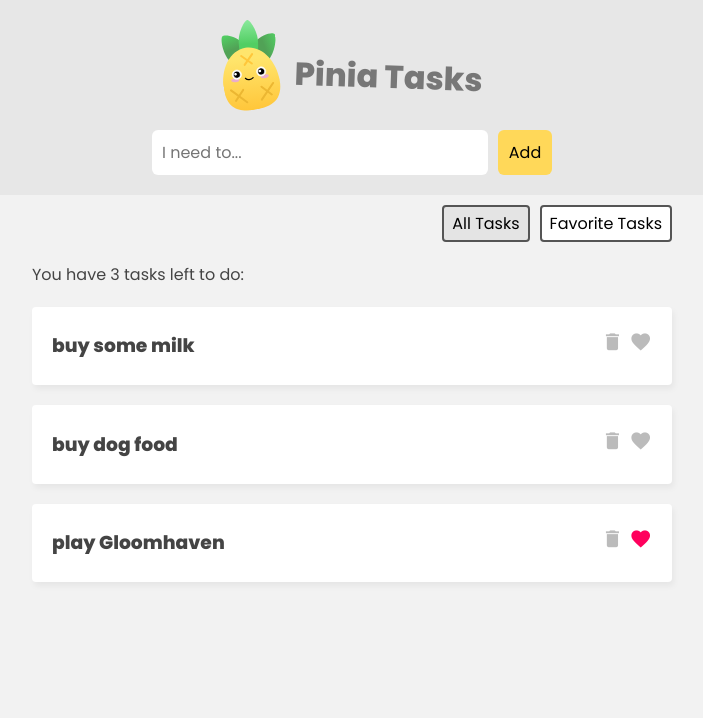
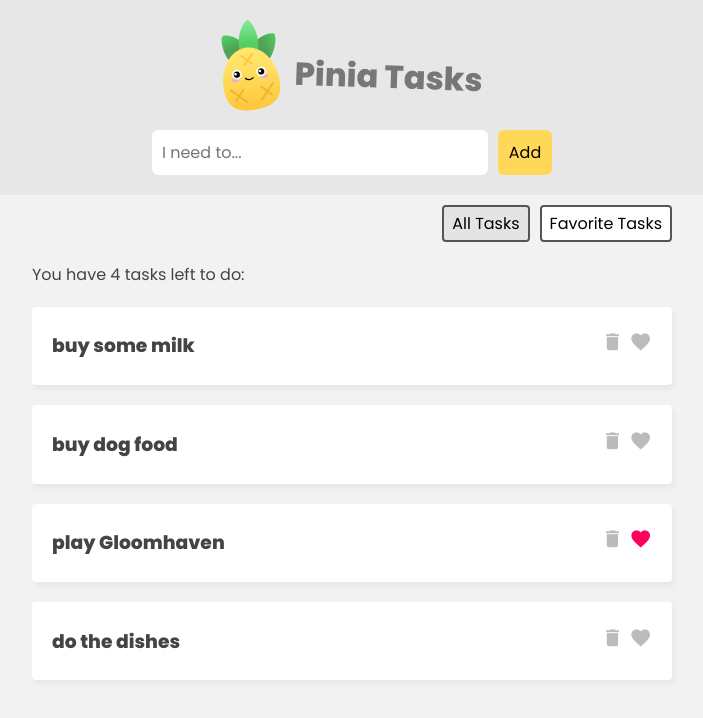
Before and after one commit to predrag-m/pinia-tasks, a Vue app: page / in a window 1280 px wide. Shown: the top 718 px of the page, without its empty margins (288-991 px from the left). Built offline with nearby package versions, Linux system fonts and the light colour scheme; data requests are answered from the project's data file; the HTML template or start-up script is replaced by a standard one.

Commit message:
Created async action 'getTasks' inside the TaskStore.ts, added its CSS and implemented it inside App.vue

```diff
--- /dev/null
+++ b/data/db.json
@@ -0,0 +1,24 @@
+{
+    "tasks": [
+        {
+            "id": 1,
+            "isFav": false,
+            "title": "buy some milk"
+        },
+        {
+            "id": 2,
+            "isFav": false,
+            "title": "buy dog food"
+        },
+        {
+            "id": 3,
+            "isFav": true,
+            "title": "play Gloomhaven"
+        },
+        {
+            "id": 4,
+            "isFav": false,
+            "title": "do the dishes"
+        }
+    ]
+}
--- a/src/App.vue
+++ b/src/App.vue
@@ -8,6 +8,8 @@ import type { TaskFilter } from "@/types/TaskFilter";
 /// 'useTaskStore()' returns us the 'store' property that we are placing inside the 'taskStore' constant.
 const taskStore = useTaskStore();
 const taskFilter = ref<TaskFilter>("all");
+
+taskStore.getTasks();
 </script>
 
 <template>
@@ -36,7 +38,10 @@ const taskFilter = ref<TaskFilter>("all");
         Favorite Tasks
       </button>
     </nav>
+    <!-- loading -->
+    <div v-if="taskStore.isLoading" class="loading">Loading tasks...</div>
     <!-- task list -->
+    <div v-else-if="taskStore.tasks">
       <div v-if="taskFilter === 'all'" class="task-list">
         <p>You have {{ taskStore.allTasksCount }} tasks left to do:</p>
         <div v-for="task in taskStore.tasks" :key="task.id">
@@ -52,6 +57,7 @@ const taskFilter = ref<TaskFilter>("all");
           <task-details :task="task" />
         </div>
       </div>
+    </div>
   </main>
 </template>
 
--- a/src/assets/main.css
+++ b/src/assets/main.css
@@ -32,6 +32,17 @@ header h1 {
     margin-left: 15px;
     color: #777;
     transform: rotate(2deg);
+}
+
+/* loading */
+.loading {
+    max-width: 640px;
+    border: 1px solid #ffd859;
+    background: #ffe9a0;
+    color: #3a3a3a;
+    padding: 5px 0;
+    text-align: center;
+    margin: 30px auto;
 }
 
 /* task list */
--- a/src/stores/TaskStore.ts
+++ b/src/stores/TaskStore.ts
@@ -3,16 +3,14 @@ import type { Task } from "@/types/Task";
 
 type State = {
   tasks: Task[];
+  isLoading: boolean;
 };
 
 export const useTaskStore = defineStore("taskStore", {
   state: (): State => {
     return {
-      tasks: [
-        { id: 1, title: "buy some milk", isFav: false },
-        { id: 2, title: "buy dog food", isFav: false },
-        { id: 3, title: "play Gloomhaven", isFav: true },
-      ],
+      tasks: [],
+      isLoading: false,
     };
   },
 
@@ -27,6 +25,16 @@ export const useTaskStore = defineStore("taskStore", {
   },
 
   actions: {
+    async getTasks() {
+      this.isLoading = true;
+      setTimeout(async () => {
+        const res = await fetch("http://localhost:3000/tasks/");
+        const data: Task[] = await res.json();
+
+        this.tasks = data;
+        this.isLoading = false;
+      }, 1500);
+    },
     addTask(task: Task) {
       this.tasks.push(task);
     },
```
Also changed, not shown: src/composables/getTasks.ts (added, +27 -0 lines), data/howTo.txt (added). Lines whose indentation alone changed are shown as unchanged.
